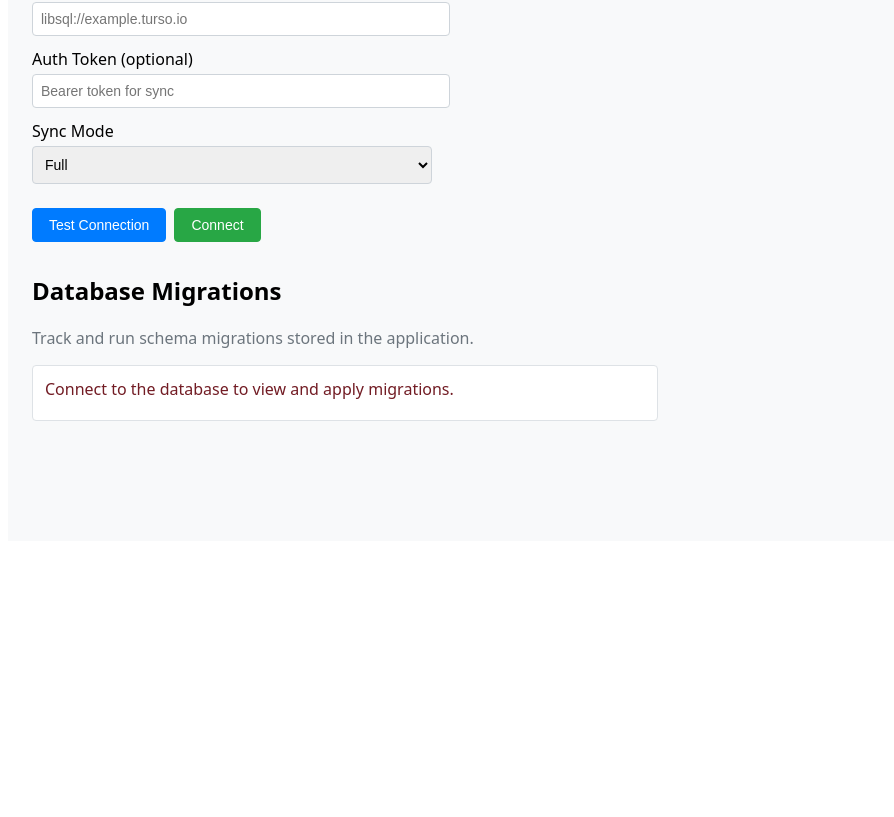
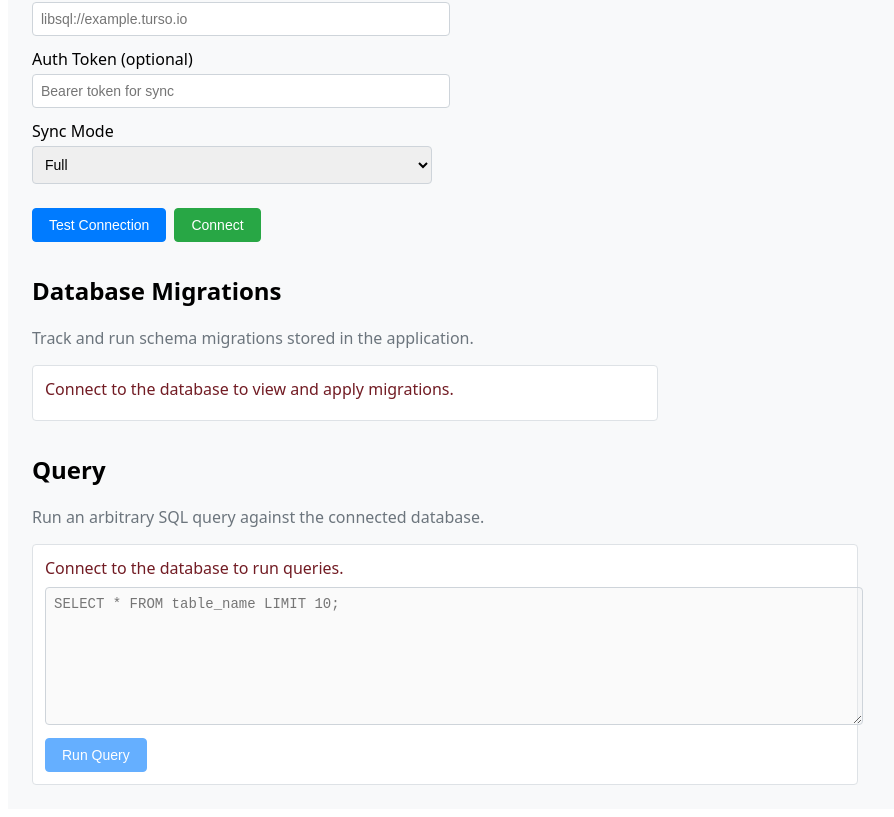
Before and after one commit to fingerskier/todd, a React (Vite) app: page /settings in a window 1280 px wide. Shown: the part 267-1084 px from the top of the page, without its empty margins (0-894 px from the left). Before the commit the page ends 816 px from the top, so only its background shows below. Built offline with nearby package versions, Linux system fonts and the light colour scheme.

Commit message:
Add SQL query runner to settings (#16)

```diff
--- a/src/ui/Settings.jsx
+++ b/src/ui/Settings.jsx
@@ -20,6 +20,9 @@ export default function Settings() {
   const [migrationStatus, setMigrationStatus] = useState([]);
   const [migrationMessage, setMigrationMessage] = useState('');
   const [isApplyingMigrations, setIsApplyingMigrations] = useState(false);
+  const [queryText, setQueryText] = useState('');
+  const [queryMessage, setQueryMessage] = useState('');
+  const [queryResult, setQueryResult] = useState(null);
 
   useEffect(() => {
     const initialize = async () => {
@@ -100,6 +103,26 @@ export default function Settings() {
       setMigrationMessage('✗ ' + error.message);
     } finally {
       setIsApplyingMigrations(false);
+    }
+  };
+
+  const handleRunQuery = async () => {
+    if (!queryText.trim()) {
+      setQueryMessage('✗ Enter a SQL query to run.');
+      setQueryResult(null);
+      return;
+    }
+
+    setQueryMessage('Running query...');
+    setQueryResult(null);
+    const result = await window.api.database.query(queryText);
+
+    if (result.success) {
+      const prefix = Array.isArray(result.data) ? `${result.data.length} row(s) returned.` : 'Query executed.';
+      setQueryMessage('✓ ' + prefix);
+      setQueryResult(result.data);
+    } else {
+      setQueryMessage('✗ ' + result.message);
     }
   };
 
@@ -302,6 +325,75 @@ export default function Settings() {
           )}
         </div>
       </div>
+
+      <div style={{ marginTop: 32 }}>
+        <h2>Query</h2>
+        <p style={{ color: '#6c757d', marginTop: 8 }}>
+          Run an arbitrary SQL query against the connected database.
+        </p>
+
+        <div style={{
+          marginTop: 12,
+          padding: 12,
+          backgroundColor: '#fff',
+          border: '1px solid #dee2e6',
+          borderRadius: 4,
+          maxWidth: 800,
+        }}>
+          {!isConnected && (
+            <div style={{ color: '#721c24', marginBottom: 8 }}>
+              Connect to the database to run queries.
+            </div>
+          )}
+
+          <textarea
+            value={queryText}
+            onChange={(e) => setQueryText(e.target.value)}
+            placeholder="SELECT * FROM table_name LIMIT 10;"
+            rows={5}
+            disabled={!isConnected}
+            style={{ ...inputStyle, width: '100%', resize: 'vertical', minHeight: 120 }}
+          />
+
+          <div style={{ display: 'flex', marginTop: 8 }}>
+            <button
+              onClick={handleRunQuery}
+              disabled={!isConnected}
+              style={{ ...buttonStyle, opacity: !isConnected ? 0.6 : 1 }}
+            >
+              Run Query
+            </button>
+          </div>
+
+          {queryMessage && (
+            <div style={{
+              marginTop: 8,
+              padding: 8,
+              backgroundColor: '#f8f9fa',
+              border: '1px solid #dee2e6',
+              borderRadius: 4,
+              fontSize: 14,
+            }}>
+              {queryMessage}
+            </div>
+          )}
+
+          {queryResult !== null && (
+            <pre style={{
+              marginTop: 8,
+              padding: 12,
+              backgroundColor: '#0f172a',
+              color: '#e2e8f0',
+              borderRadius: 4,
+              overflowX: 'auto',
+              fontSize: 13,
+              lineHeight: 1.5,
+            }}>
+              {JSON.stringify(queryResult, null, 2)}
+            </pre>
+          )}
+        </div>
+      </div>
     </div>
   );
 }
```
